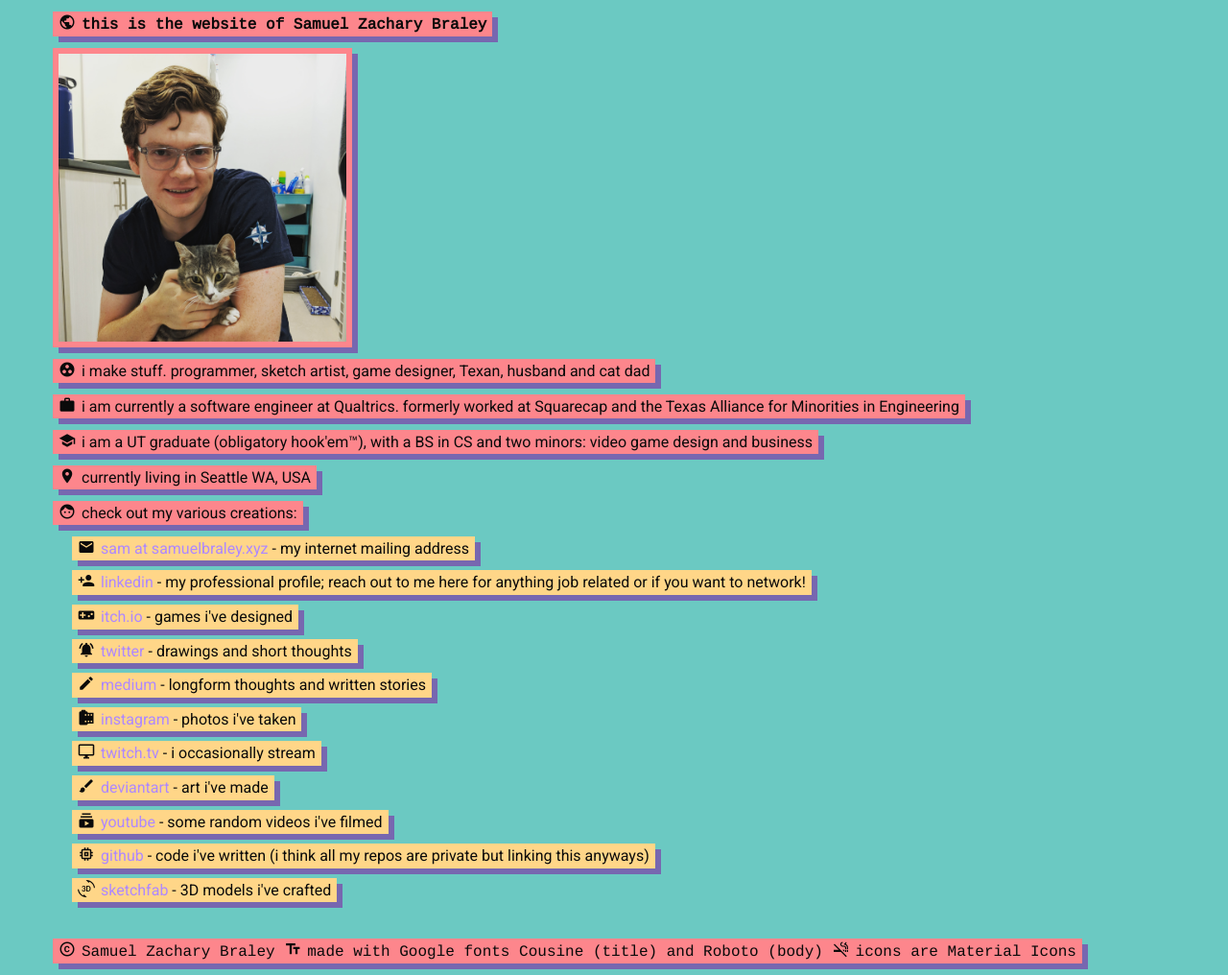
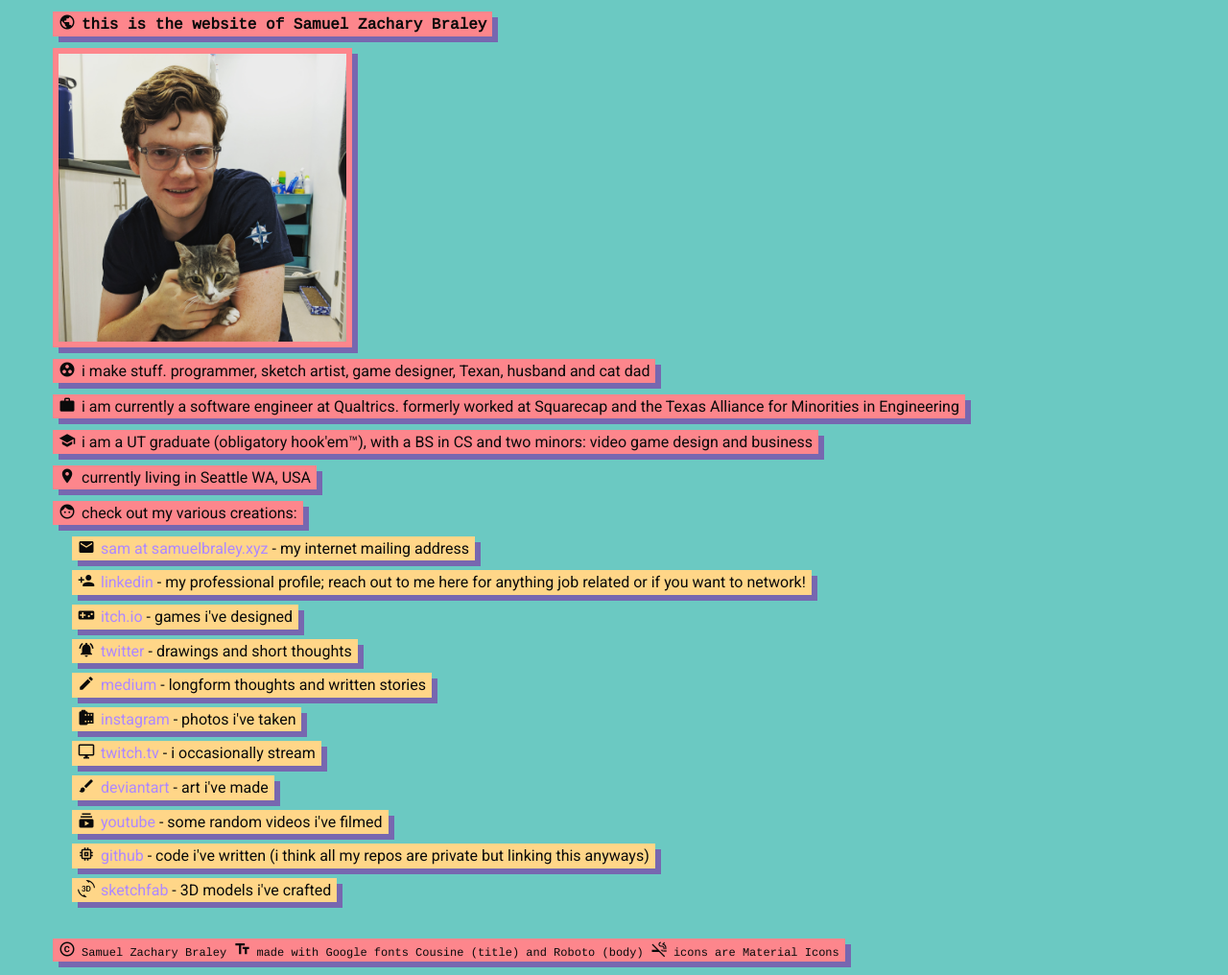
Before and after one commit to samuelbraley/samuelbraley.github.io, a plain HTML site: page index.html in a window 1280 px wide. Shown: the whole page at 96% size. Drawn offline with Linux system fonts and the light colour scheme.

Commit message:
Update index.html

```diff
--- a/index.html
+++ b/index.html
@@ -107,7 +107,7 @@
 		<div class="grid-container">
 			<div class="grid-x grid-padding-x">
 				<div class="large-12 cell">
-					<div class="title drop-red"><i class="material-icons">copyright</i>Samuel Zachary Braley <i class="material-icons">text_fields</i>made with Google fonts Cousine (title) and Roboto (body) <i class="material-icons">smoke_free</i>icons are Material Icons</div>
+					<div class="title drop-red" style="font-size:12px !important;"><i class="material-icons">copyright</i>Samuel Zachary Braley <i class="material-icons">text_fields</i>made with Google fonts Cousine (title) and Roboto (body) <i class="material-icons">smoke_free</i>icons are Material Icons</div>
 				</div>
 			</div>
 		</div>
```
